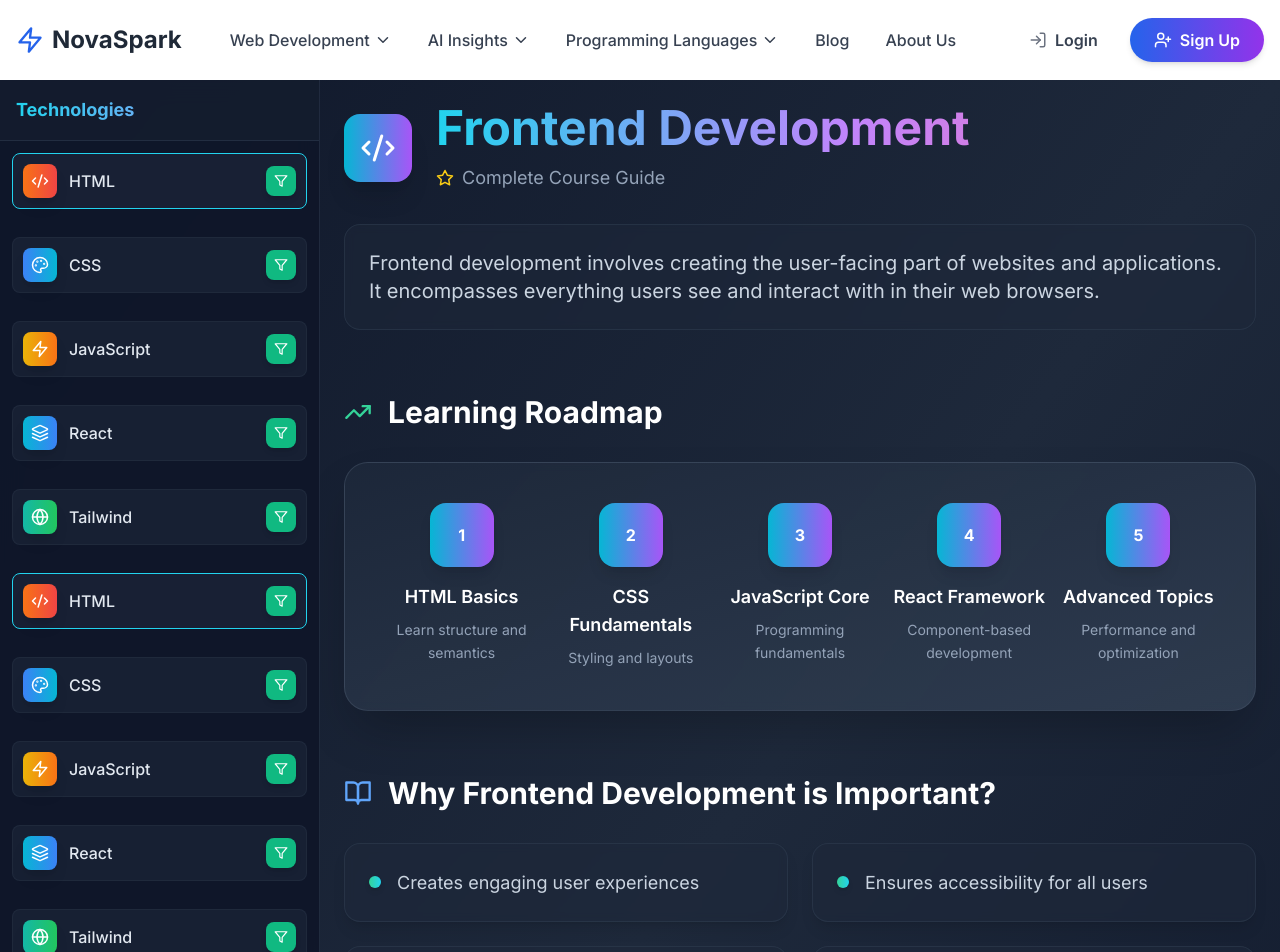
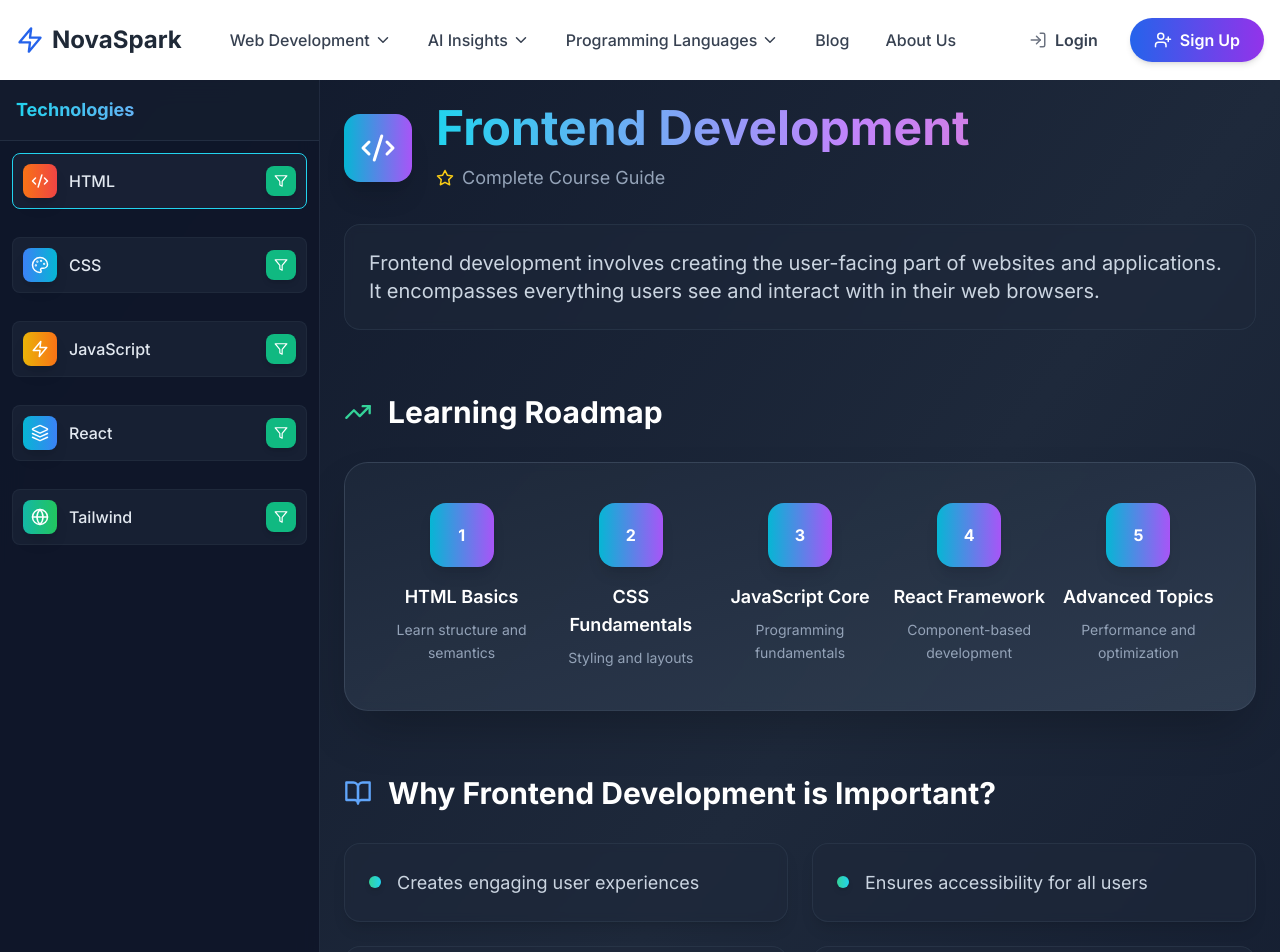
Before and after one commit to nihalraza369/NovaSpark-Ai, a React (Vite) app: page /webdev/frontend in a window 1280 px wide. Shown: the top 952 px of the page. Built offline with nearby package versions, Linux system fonts and the light colour scheme.

Commit message:
sidebar updates unnecessary tools removed nothing else

```diff
--- a/src/webdev/Backend.jsx
+++ b/src/webdev/Backend.jsx
@@ -56,41 +56,7 @@ const BackendDocumentation = () => {
       color: 'from-teal-500 to-green-500',
       filters: ['Utility Classes', 'Components', 'Responsive', 'Dark Mode']
     },
-    {
-      id: 'html',
-      name: 'HTML',
-      icon: Code2,
-      color: 'from-orange-500 to-red-500',
-      filters: ['Semantic HTML', 'Forms', 'Accessibility', 'SEO Basics']
-    },
-    {
-      id: 'css',
-      name: 'CSS',
-      icon: Palette,
-      color: 'from-blue-500 to-cyan-500',
-      filters: ['Flexbox', 'Grid', 'Animations', 'Responsive Design']
-    },
-    {
-      id: 'javascript',
-      name: 'JavaScript',
-      icon: Zap,
-      color: 'from-yellow-500 to-orange-500',
-      filters: ['ES6+', 'DOM Manipulation', 'Async/Await', 'APIs']
-    },
-    {
-      id: 'react',
-      name: 'React',
-      icon: Layers,
-      color: 'from-cyan-500 to-blue-500',
-      filters: ['Components', 'Hooks', 'State Management', 'Router']
-    },
-    {
-      id: 'tailwind',
-      name: 'Tailwind',
-      icon: Globe,
-      color: 'from-teal-500 to-green-500',
-      filters: ['Utility Classes', 'Components', 'Responsive', 'Dark Mode']
-    }
+
   ];
 
   const BackendContent = {
--- a/src/webdev/Database.jsx
+++ b/src/webdev/Database.jsx
@@ -56,41 +56,7 @@ const DatabaseDocumentation = () => {
       color: 'from-teal-500 to-green-500',
       filters: ['Utility Classes', 'Components', 'Responsive', 'Dark Mode']
     },
-    {
-      id: 'html',
-      name: 'HTML',
-      icon: Code2,
-      color: 'from-orange-500 to-red-500',
-      filters: ['Semantic HTML', 'Forms', 'Accessibility', 'SEO Basics']
-    },
-    {
-      id: 'css',
-      name: 'CSS',
-      icon: Palette,
-      color: 'from-blue-500 to-cyan-500',
-      filters: ['Flexbox', 'Grid', 'Animations', 'Responsive Design']
-    },
-    {
-      id: 'javascript',
-      name: 'JavaScript',
-      icon: Zap,
-      color: 'from-yellow-500 to-orange-500',
-      filters: ['ES6+', 'DOM Manipulation', 'Async/Await', 'APIs']
-    },
-    {
-      id: 'react',
-      name: 'React',
-      icon: Layers,
-      color: 'from-cyan-500 to-blue-500',
-      filters: ['Components', 'Hooks', 'State Management', 'Router']
-    },
-    {
-      id: 'tailwind',
-      name: 'Tailwind',
-      icon: Globe,
-      color: 'from-teal-500 to-green-500',
-      filters: ['Utility Classes', 'Components', 'Responsive', 'Dark Mode']
-    }
+
   ];
 
   const frontendContent = {
--- a/src/webdev/Deployment.jsx
+++ b/src/webdev/Deployment.jsx
@@ -56,41 +56,7 @@ const DeploymentDocumentation = () => {
       color: 'from-teal-500 to-green-500',
       filters: ['Utility Classes', 'Components', 'Responsive', 'Dark Mode']
     },
-    {
-      id: 'html',
-      name: 'HTML',
-      icon: Code2,
-      color: 'from-orange-500 to-red-500',
-      filters: ['Semantic HTML', 'Forms', 'Accessibility', 'SEO Basics']
-    },
-    {
-      id: 'css',
-      name: 'CSS',
-      icon: Palette,
-      color: 'from-blue-500 to-cyan-500',
-      filters: ['Flexbox', 'Grid', 'Animations', 'Responsive Design']
-    },
-    {
-      id: 'javascript',
-      name: 'JavaScript',
-      icon: Zap,
-      color: 'from-yellow-500 to-orange-500',
-      filters: ['ES6+', 'DOM Manipulation', 'Async/Await', 'APIs']
-    },
-    {
-      id: 'react',
-      name: 'React',
-      icon: Layers,
-      color: 'from-cyan-500 to-blue-500',
-      filters: ['Components', 'Hooks', 'State Management', 'Router']
-    },
-    {
-      id: 'tailwind',
-      name: 'Tailwind',
-      icon: Globe,
-      color: 'from-teal-500 to-green-500',
-      filters: ['Utility Classes', 'Components', 'Responsive', 'Dark Mode']
-    }
+
   ];
 
   const DeploymentContent = {
--- a/src/webdev/Frontend.jsx
+++ b/src/webdev/Frontend.jsx
@@ -56,41 +56,7 @@ const FrontendDocumentation = () => {
       color: 'from-teal-500 to-green-500',
       filters: ['Utility Classes', 'Components', 'Responsive', 'Dark Mode']
     },
-    {
-      id: 'html',
-      name: 'HTML',
-      icon: Code2,
-      color: 'from-orange-500 to-red-500',
-      filters: ['Semantic HTML', 'Forms', 'Accessibility', 'SEO Basics']
-    },
-    {
-      id: 'css',
-      name: 'CSS',
-      icon: Palette,
-      color: 'from-blue-500 to-cyan-500',
-      filters: ['Flexbox', 'Grid', 'Animations', 'Responsive Design']
-    },
-    {
-      id: 'javascript',
-      name: 'JavaScript',
-      icon: Zap,
-      color: 'from-yellow-500 to-orange-500',
-      filters: ['ES6+', 'DOM Manipulation', 'Async/Await', 'APIs']
-    },
-    {
-      id: 'react',
-      name: 'React',
-      icon: Layers,
-      color: 'from-cyan-500 to-blue-500',
-      filters: ['Components', 'Hooks', 'State Management', 'Router']
-    },
-    {
-      id: 'tailwind',
-      name: 'Tailwind',
-      icon: Globe,
-      color: 'from-teal-500 to-green-500',
-      filters: ['Utility Classes', 'Components', 'Responsive', 'Dark Mode']
-    }
+
   ];
 
   const frontendContent = {
--- a/src/webdev/ToolandResourse.jsx
+++ b/src/webdev/ToolandResourse.jsx
@@ -56,41 +56,7 @@ const ToolandResourseDocumentation = () => {
       color: 'from-teal-500 to-green-500',
       filters: ['Utility Classes', 'Components', 'Responsive', 'Dark Mode']
     },
-    {
-      id: 'html',
-      name: 'HTML',
-      icon: Code2,
-      color: 'from-orange-500 to-red-500',
-      filters: ['Semantic HTML', 'Forms', 'Accessibility', 'SEO Basics']
-    },
-    {
-      id: 'css',
-      name: 'CSS',
-      icon: Palette,
-      color: 'from-blue-500 to-cyan-500',
-      filters: ['Flexbox', 'Grid', 'Animations', 'Responsive Design']
-    },
-    {
-      id: 'javascript',
-      name: 'JavaScript',
-      icon: Zap,
-      color: 'from-yellow-500 to-orange-500',
-      filters: ['ES6+', 'DOM Manipulation', 'Async/Await', 'APIs']
-    },
-    {
-      id: 'react',
-      name: 'React',
-      icon: Layers,
-      color: 'from-cyan-500 to-blue-500',
-      filters: ['Components', 'Hooks', 'State Management', 'Router']
-    },
-    {
-      id: 'tailwind',
-      name: 'Tailwind',
-      icon: Globe,
-      color: 'from-teal-500 to-green-500',
-      filters: ['Utility Classes', 'Components', 'Responsive', 'Dark Mode']
-    }
+
   ];
 
   const ToolandResourseContent = {
--- a/src/webdev/Versioncontrol.jsx
+++ b/src/webdev/Versioncontrol.jsx
@@ -56,41 +56,7 @@ const VersionControlDocumentation = () => {
       color: 'from-teal-500 to-green-500',
       filters: ['Utility Classes', 'Components', 'Responsive', 'Dark Mode']
     },
-    {
-      id: 'html',
-      name: 'HTML',
-      icon: Code2,
-      color: 'from-orange-500 to-red-500',
-      filters: ['Semantic HTML', 'Forms', 'Accessibility', 'SEO Basics']
-    },
-    {
-      id: 'css',
-      name: 'CSS',
-      icon: Palette,
-      color: 'from-blue-500 to-cyan-500',
-      filters: ['Flexbox', 'Grid', 'Animations', 'Responsive Design']
-    },
-    {
-      id: 'javascript',
-      name: 'JavaScript',
-      icon: Zap,
-      color: 'from-yellow-500 to-orange-500',
-      filters: ['ES6+', 'DOM Manipulation', 'Async/Await', 'APIs']
-    },
-    {
-      id: 'react',
-      name: 'React',
-      icon: Layers,
-      color: 'from-cyan-500 to-blue-500',
-      filters: ['Components', 'Hooks', 'State Management', 'Router']
-    },
-    {
-      id: 'tailwind',
-      name: 'Tailwind',
-      icon: Globe,
-      color: 'from-teal-500 to-green-500',
-      filters: ['Utility Classes', 'Components', 'Responsive', 'Dark Mode']
-    }
+
   ];
 
   const versionControlContent = {
```
